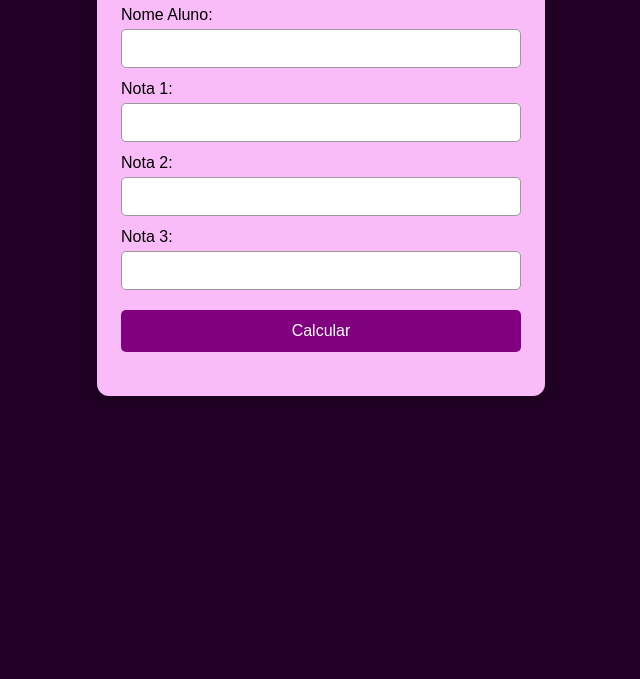
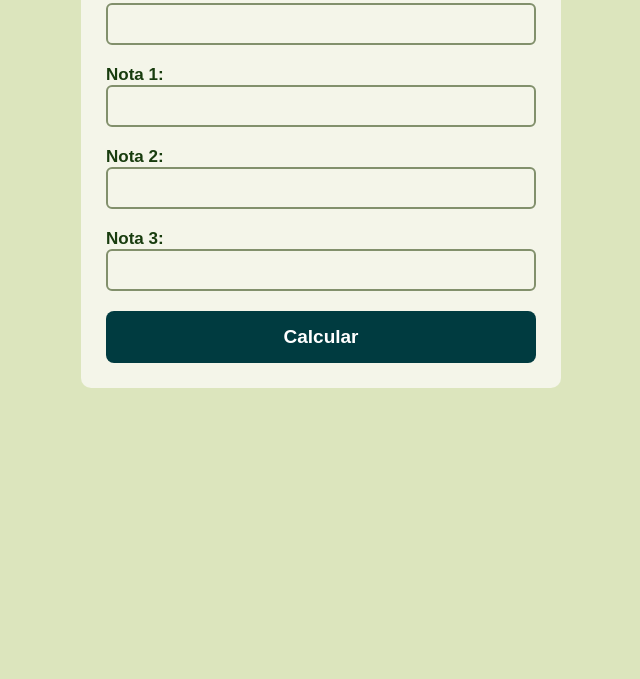
Before and after one commit to isaque17y/Marilia-Chad, a plain HTML site: page sistemas marilia[/index.html in a window 1280 px wide. Shown: the part 121-800 px from the top of the page, without its empty margins (319-959 px from the left). Drawn offline with Linux system fonts and the light colour scheme.

Commit message:
style.css

```diff
--- a/sistemas marilia[/style.css
+++ b/sistemas marilia[/style.css
@@ -1,58 +1,73 @@
+* {
+    margin: 0;
+    padding: 0;
+    box-sizing: border-box;
+}
+
 body {
+    background-color: #dce5bd;
     font-family: Arial, sans-serif;
-    background: #210226;
-    margin: 0;
-    padding: 20px;
+    padding: 25px;
+}
+
+.modelo {
+    text-align: center;
+    font-size: 20px;
+    color: #173d0c;
+    margin-bottom: 20px;
 }
 
 .container {
-    max-width: 400px;
-    margin: 0 auto;
-    padding: 24px;
-    background: #fabcf9;
-    border-radius: 12px;
-    box-shadow: 0 4px 15px rgba(0, 0, 0, 0.3);
+    background-color: #f4f5e9;
+    width: 100%;
+    max-width: 480px;
+    margin: auto;
+    padding: 25px;
+    border-radius: 10px;
 }
 
 h1 {
     text-align: center;
+    color: #17420d;
+    font-size: 25px;
     margin-bottom: 25px;
 }
 
+form {
+    display: flex;
+    flex-direction: column;
+}
+
 label {
-    display: block;
-    margin-top: 12px;
-    margin-bottom: 5px;
+    font-size: 17px;
+    font-weight: bold;
+    color: #183c0e;
+    margin-bottom: 7px;
 }
 
 input {
     width: 100%;
-    padding: 10px;
-    box-sizing: border-box;
-    border: 1px solid #999;
-    border-radius: 5px;
-    font-size: 15px;
+    height: 42px;
+    border: 2px solid #82906c;
+    border-radius: 6px;
+    background-color: transparent;
+    padding: 8px;
+    font-size: 16px;
+    margin-bottom: 20px;
 }
 
 button {
     width: 100%;
-    padding: 12px;
-    margin-top: 20px;
-    background: #800080;
+    height: 52px;
+    background-color: #003b40;
     color: white;
     border: none;
-    border-radius: 5px;
-    font-size: 16px;
+    border-radius: 8px;
+    font-size: 19px;
+    font-weight: bold;
     cursor: pointer;
 }
 
 button:hover {
-    background: #5c005c;
+    background-color: #00565b;
 }
-
-#resultado {
-    text-align: center;
-    font-size: 18px;
-    font-weight: bold;
-    margin-top: 20px;
-}
```
